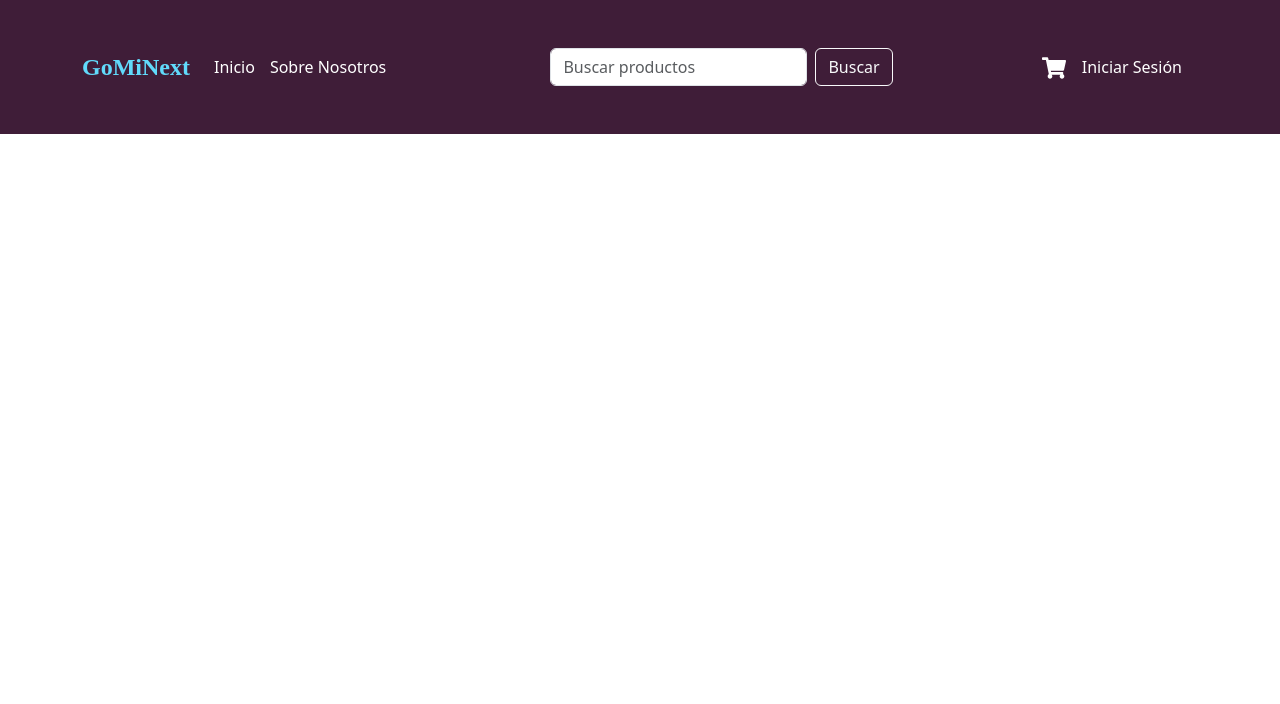
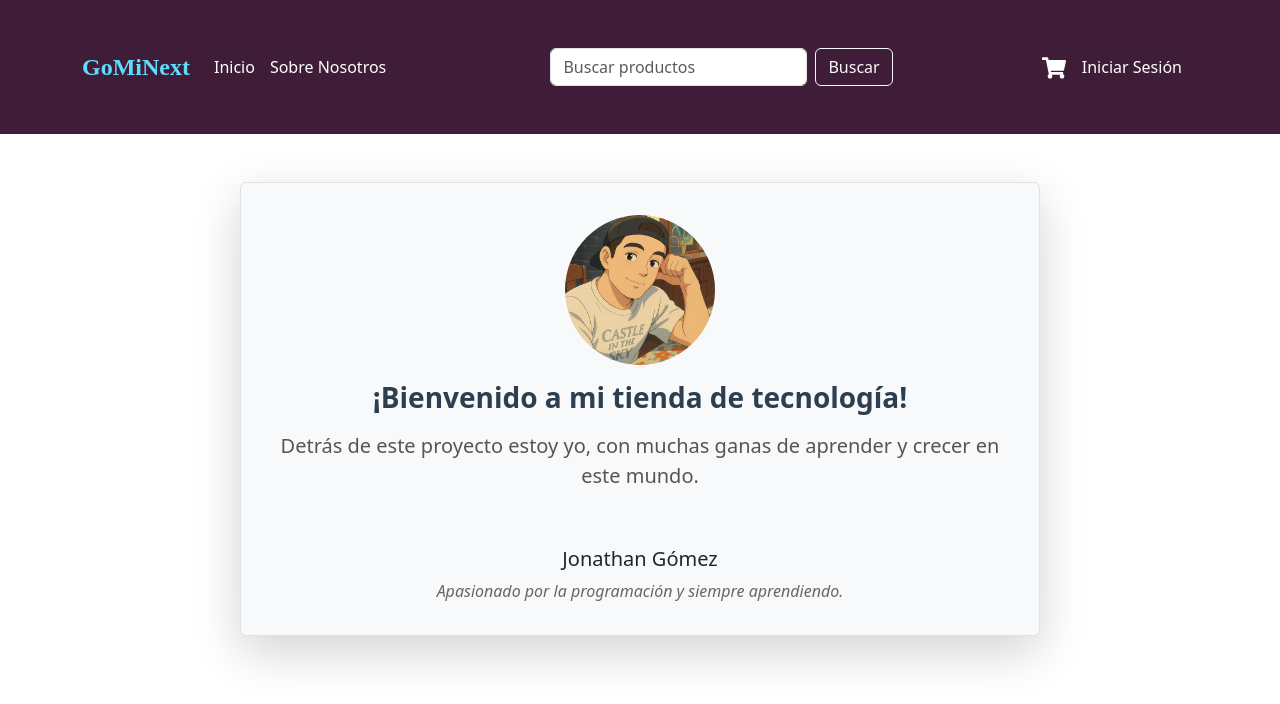
Before and after one commit to jonathan26-g/proyecto-ecommerce-react, a React (Vite) app: page /AboutUs in a window 1280 px wide. Shown: the top 704 px of the page. Built offline with nearby package versions, Linux system fonts and the light colour scheme.

Commit message:
feat:(crear pagina AboutUs)

```diff
--- a/src/App.css
+++ b/src/App.css
@@ -113,3 +113,49 @@
     .producto-boton .btn:hover {
       transform: scale(1.05);
     }
+
+
+    .about-container {
+      padding: 2rem;
+      max-width: 800px;
+      margin: 0 auto;
+    }
+
+    .bienvenida {
+      font-size: 2rem;
+      font-weight: bold;
+      color: #2c3e50;
+    }
+
+    .frase {
+      font-size: 1.1rem;
+      color: #555;
+      margin-top: 0.5rem;
+      margin-bottom: 2rem;
+    }
+
+    .about-card {
+      width: 18rem;
+      box-shadow: 0 4px 10px rgba(0,0,0,0.1);
+      border-radius: 10px;
+      padding: 1rem;
+    }
+
+    .avatar-img {
+      border-radius: 50%;
+      width: 150px;
+      height: 150px;
+      object-fit: cover;
+      margin: 0 auto;
+    }
+
+    .nombre {
+      font-size: 1.3rem;
+      margin-top: 1rem;
+      font-weight: bold;
+    }
+
+    .descripcion {
+      color: #666;
+      font-style: italic;
+    }
--- a/src/App.jsx
+++ b/src/App.jsx
@@ -33,7 +33,7 @@ function App() {
 
         <div className="main-content">
           <Routes>
-            {/* Rutas Privadas */}
+
             <Route path="/AdminPage" element={
               <PrivateRoute rol="admin">
                 <AdminPage />
--- a/src/pages/AboutUs.jsx
+++ b/src/pages/AboutUs.jsx
@@ -1,11 +1,39 @@
-import React from 'react'
+import React from 'react';
+import Card from 'react-bootstrap/Card';
+import Container from 'react-bootstrap/Container';
+import avatar from '../assets/avatar.jpg';
+
+import { useChangeTitle } from "../helpers/useChangeTitlePage";
 
 const AboutUs = () => {
+  useChangeTitle('aboutUs');
+
   return (
-    <div>
+    <Container className="d-flex justify-content-center mt-5 mb-5">
+      <Card
+        className="about-card border rounded shadow-lg bg-light text-center p-3 w-100"
+        style={{ maxWidth: '800px' }}
+      >
+        <Card.Img
+          variant="top"
+          src={avatar}
+          alt="Avatar de Jonathan Gómez"
+          className="avatar-img rounded-circle mx-auto mt-3"
+          style={{ width: '150px', height: '150px', objectFit: 'cover' }}
+        />
+        <Card.Body>
+          <h1 className="bienvenida fs-3 fw-bold">¡Bienvenido a mi tienda de tecnología!</h1>
+          <p className="frase fs-5">
+            Detrás de este proyecto estoy yo, con muchas ganas de aprender y crecer en este mundo.
+          </p>
+          <Card.Title className="nombre fs-5 mt-4">Jonathan Gómez</Card.Title>
+          <Card.Text className="descripcion">
+            Apasionado por la programación y siempre aprendiendo.
+          </Card.Text>
+        </Card.Body>
+      </Card>
+    </Container>
+  );
+};
 
-    </div>
-  )
-}
-
-export default AboutUs
+export default AboutUs;
```
Also changed, not shown: src/assets/avatar.jpg (added).
